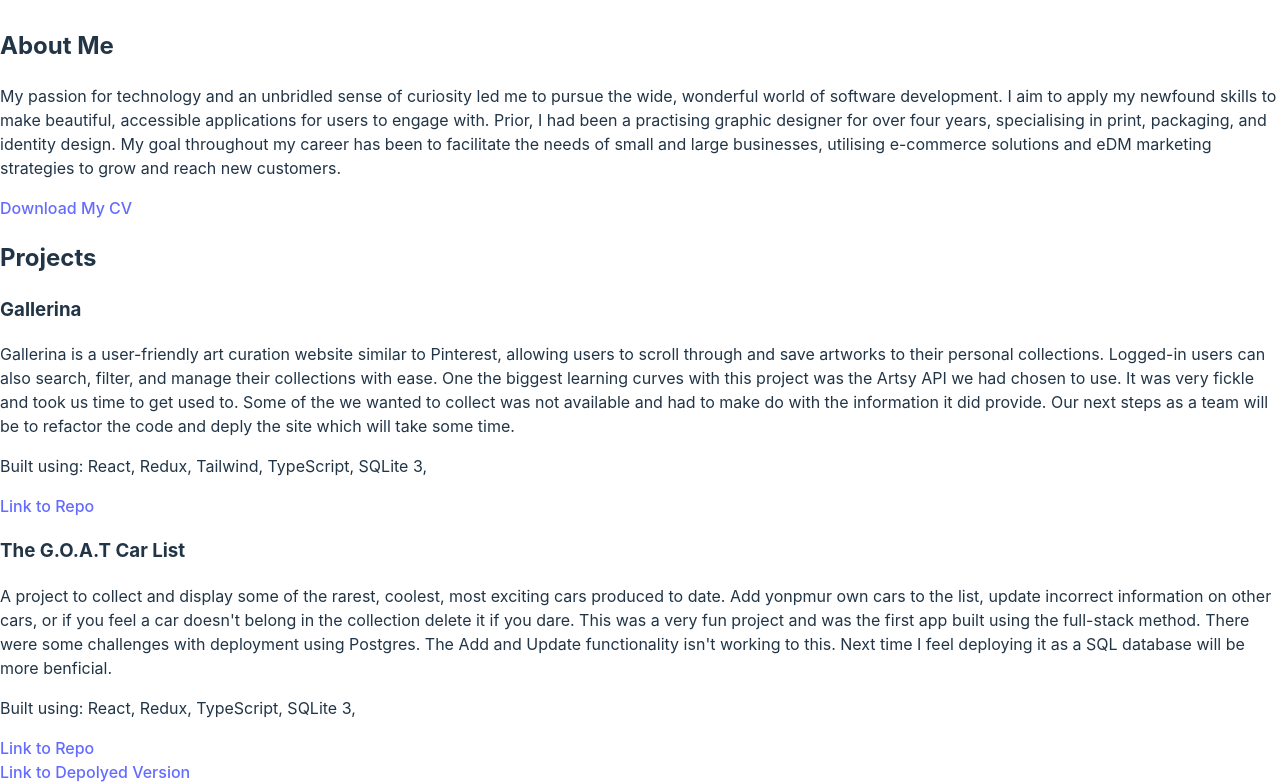
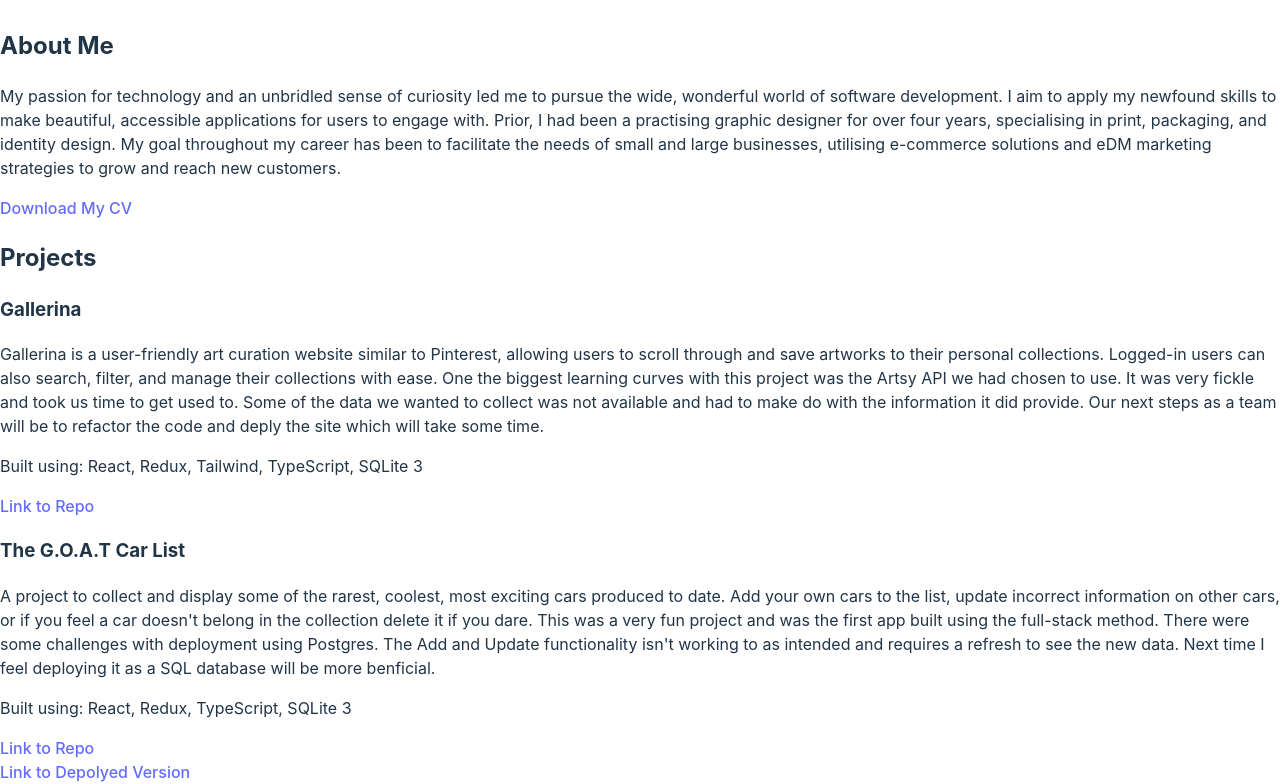
Before and after one commit to Raghav-Sidharth/Portfolio2.0, a React (Vite) app in the folder portfolio-project/: page / in a window 1280 px wide. Shown: the part 353-1137 px from the top of the page. Built offline with nearby package versions, Linux system fonts and the light colour scheme; the HTML template or start-up script is replaced by a standard one.

Commit message:
Changes to portfolio.tsx

```diff
--- a/portfolio-project/src/Portfolio.tsx
+++ b/portfolio-project/src/Portfolio.tsx
@@ -10,13 +10,13 @@ export default function Portfolio() {
           personal collections. Logged-in users can also search, filter, and
           manage their collections with ease. One the biggest learning curves
           with this project was the Artsy API we had chosen to use. It was very
-          fickle and took us time to get used to. Some of the we wanted to
+          fickle and took us time to get used to. Some of the data we wanted to
           collect was not available and had to make do with the information it
           did provide. Our next steps as a team will be to refactor the code and
           deply the site which will take some time.
         </p>
 
-        <p>Built using: React, Redux, Tailwind, TypeScript, SQLite 3,</p>
+        <p>Built using: React, Redux, Tailwind, TypeScript, SQLite 3</p>
         <a href="https://github.com/tohora-2023/Gallerina" target="_blank">
           Link to Repo
         </a>
@@ -25,15 +25,16 @@ export default function Portfolio() {
         <h3>The G.O.A.T Car List</h3>
         <p>
           A project to collect and display some of the rarest, coolest, most
-          exciting cars produced to date. Add yonpmur own cars to the list,
-          update incorrect information on other cars, or if you feel a car
-          doesn&apos;t belong in the collection delete it if you dare. This was
-          a very fun project and was the first app built using the full-stack
-          method. There were some challenges with deployment using Postgres. The
-          Add and Update functionality isn't working to this. Next time I feel
-          deploying it as a SQL database will be more benficial.
+          exciting cars produced to date. Add your own cars to the list, update
+          incorrect information on other cars, or if you feel a car doesn&apos;t
+          belong in the collection delete it if you dare. This was a very fun
+          project and was the first app built using the full-stack method. There
+          were some challenges with deployment using Postgres. The Add and
+          Update functionality isn't working to as intended and requires a
+          refresh to see the new data. Next time I feel deploying it as a SQL
+          database will be more benficial.
         </p>
-        <p>Built using: React, Redux, TypeScript, SQLite 3,</p>
+        <p>Built using: React, Redux, TypeScript, SQLite 3</p>
         <a
           href="https://github.com/tohora-2023/my-fullstack-collection/tree/raghav"
           target="_blank"
```
